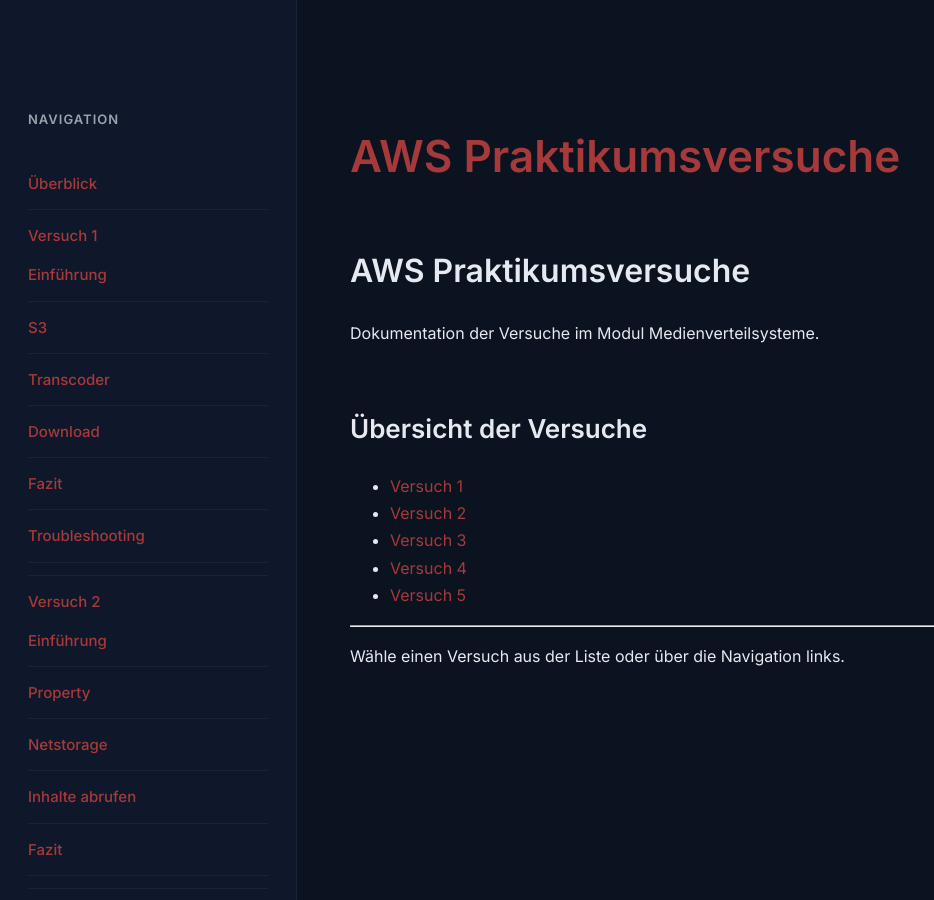
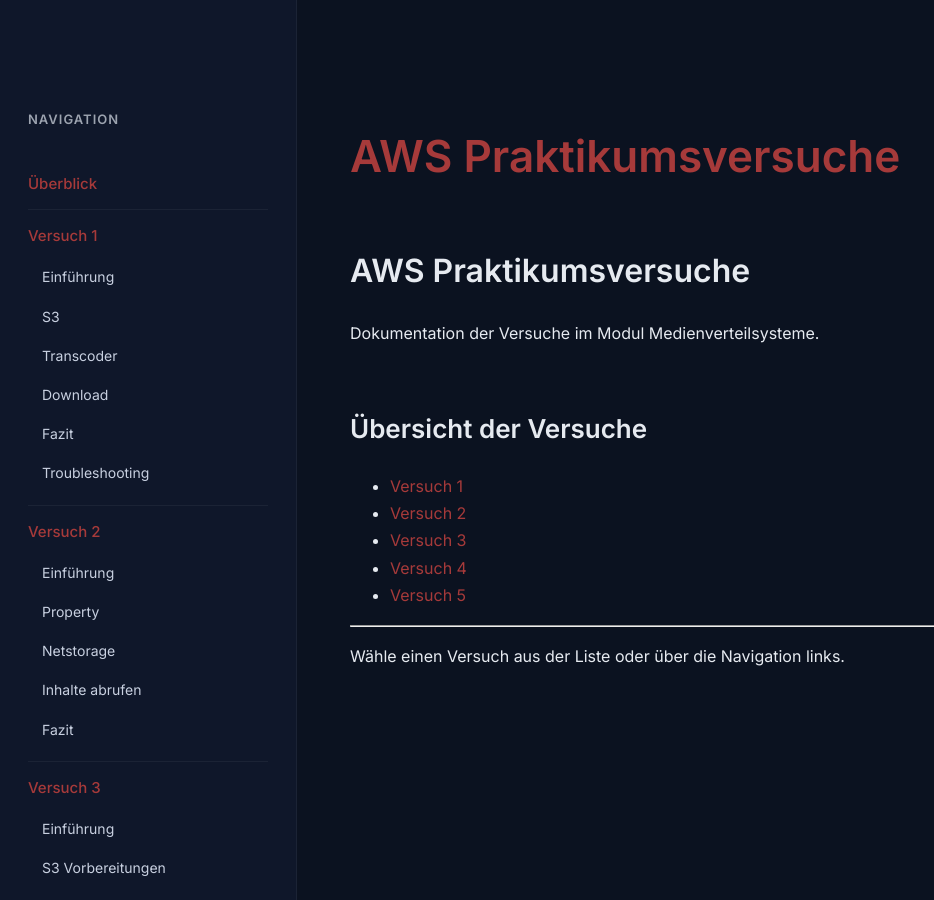
Before and after one commit to LimaLima2670/AWSPraktikumThesis, a Jekyll site: the page built from index.md, in a window 1280 px wide. Shown: the whole page, without its empty margins (0-934 px from the left). Built offline with Jekyll 4.4.1, drawn with Linux system fonts in a browser that asks for light colours.

Commit message:
Update style.css

```diff
--- a/assets/style.css
+++ b/assets/style.css
@@ -1,4 +1,4 @@
-body {
+body{
 margin:0;
 font-family:"Inter",sans-serif;
 background:#0b1220;
@@ -43,6 +43,8 @@ padding:12px 0;
 border-bottom:1px solid rgba(255,255,255,0.05);
 }
 
+/* Links */
+
 .sidebar a{
 text-decoration:none;
 color:#a63a3a;
@@ -52,6 +54,28 @@ font-weight:500;
 
 .sidebar a:hover{
 color:#c04646;
+}
+
+/* Unterkapitel Navigation */
+
+.sidebar ul ul{
+margin-top:8px;
+margin-left:14px;
+}
+
+.sidebar ul ul li{
+padding:6px 0;
+border-bottom:none;
+}
+
+.sidebar ul ul a{
+font-size:14px;
+font-weight:400;
+color:#c8d0e0;
+}
+
+.sidebar ul ul a:hover{
+color:#ffffff;
 }
 
 /* Content Bereich */
```
